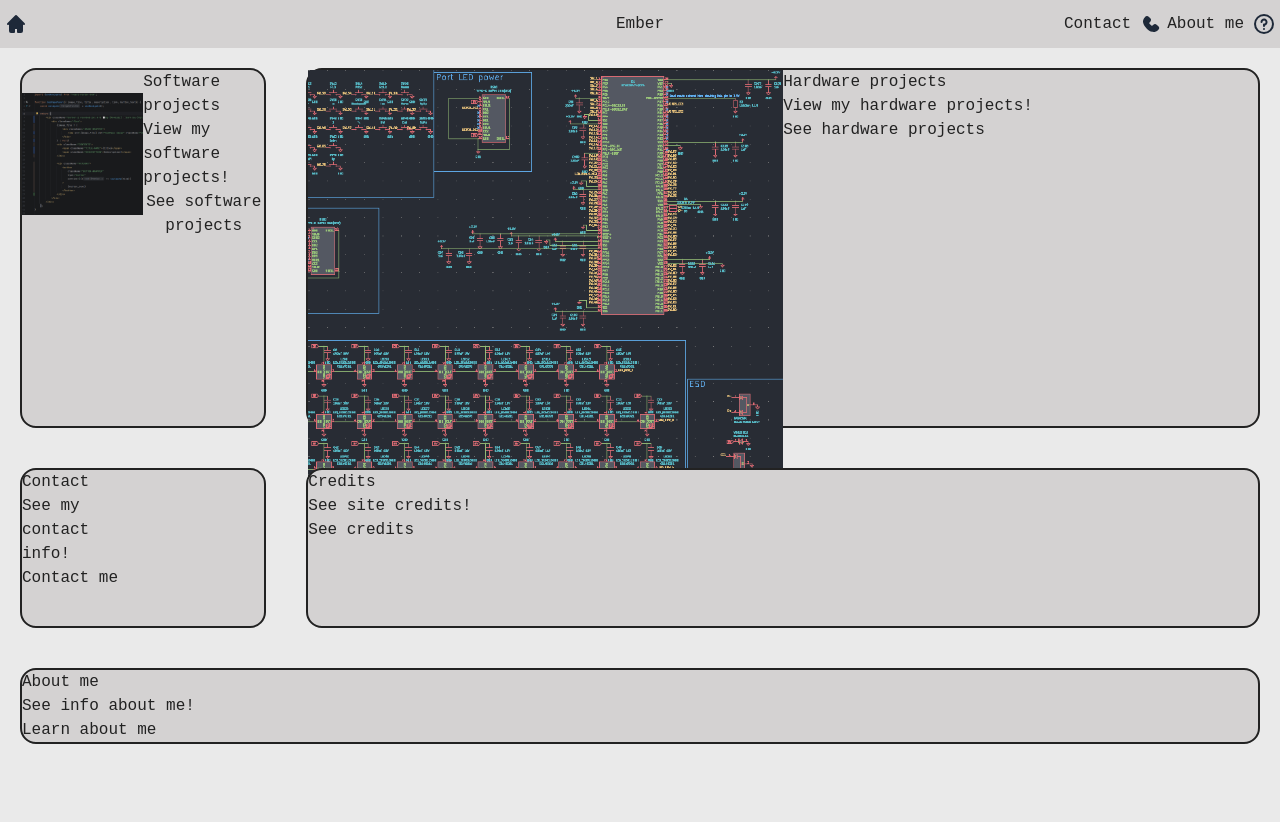
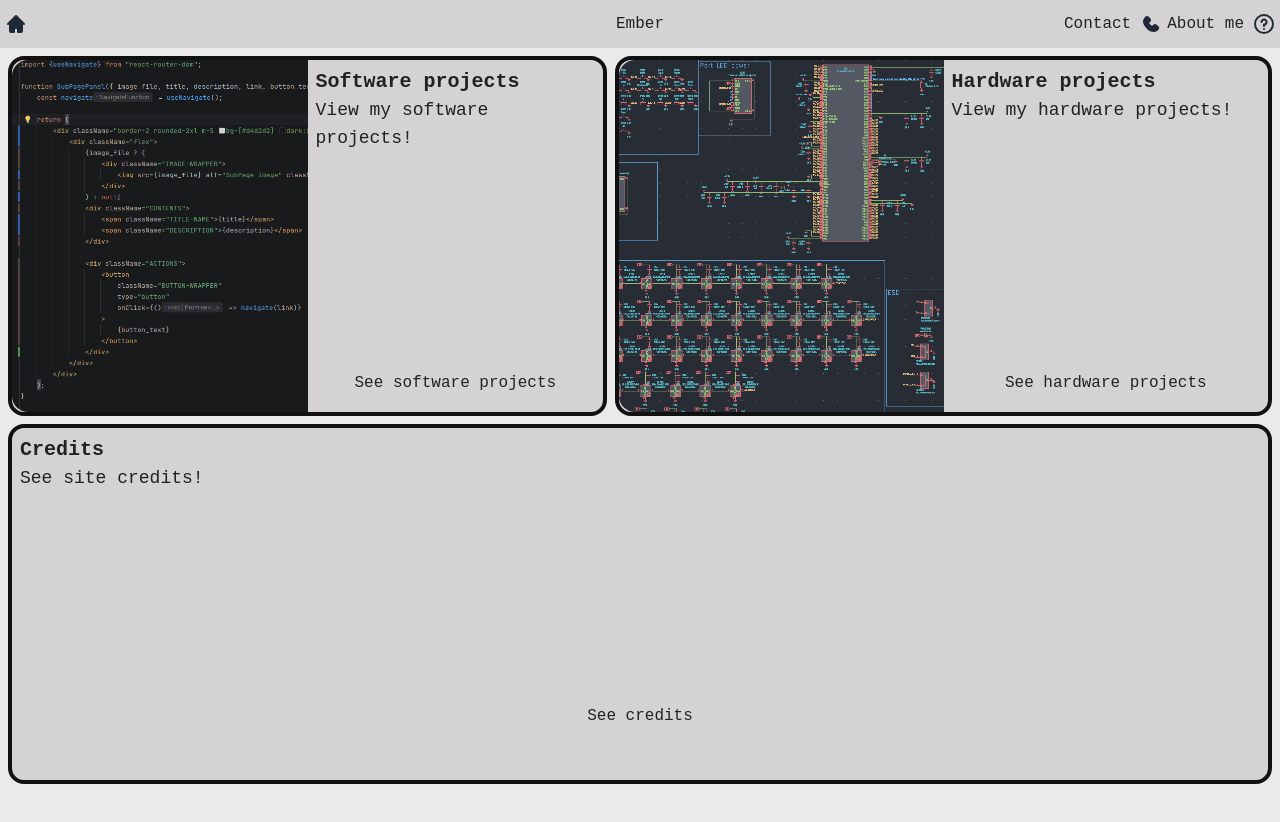
Before and after one commit to emb3rcia/emb3rcia.github.io, a React (Vite) app: page /#/ in a window 1280 px wide. Shown: the top 822 px of the page. After the commit the page ends 800 px from the top, so only its background shows below. Built offline with nearby package versions, Linux system fonts and the light colour scheme.

Commit message:
push / continuing styling, removed contact and about me panel, they are in menubar, now decided to delete credit panel and use menubar instead due to grid not aligning properly

```diff
--- a/src/components/SubPagePanel.jsx
+++ b/src/components/SubPagePanel.jsx
@@ -4,23 +4,22 @@ function SubPagePanel({ image_file, title, description, link, button_text}) {
     const navigate = useNavigate();
 
     return (
-        <div className="border-2 rounded-2xl m-5 gap-6 bg-[#d4d2d2] dark:bg-[#171717]">
-            <div className="flex">
+        <div className="flex border-4 border-[#111111] rounded-2xl bg-[#d4d2d2] dark:bg-[#171717] h-full box-border">
             {image_file ? (
-                    <div className="flex-1 min-h-0 items">
-                        <img src={image_file} alt="SubPage image" className="h-full w-full object-contain" />
+                <>
+                    <div className="h-full shrink-0 grow-0 w-1/2 overflow-hidden">
+                        <img src={image_file} alt="SubPage image" className="h-full w-full object-cover rounded-l-2xl" />
                     </div>
-                ) : null}
-                <div className="w-1/2">
-                    <div className="CONTENTS">
-                        <span className="TITLE-NAME">{title}</span>
+                    <div className="flex flex-col h-full w-1/2 shrink-0">
+                        <div className="flex-1 p-2">
+                            <span className="font-bold text-xl">{title}</span>
                             <br/>
-                        <span className="DESCRIPTION">{description}</span>
+                            <span className="text-lg">{description}</span>
                         </div>
 
-                    <div className="ACTIONS">
+                        <div className="flex flex-none justify-center items-center h-1/6">
                             <button
-                            className="BUTTON-WRAPPER"
+                                className="dark:bg-[#111111] w-full h-full rounded-2xl"
                                 type="button"
                                 onClick={() => navigate(link)}
                             >
@@ -28,7 +27,26 @@ function SubPagePanel({ image_file, title, description, link, button_text}) {
                             </button>
                         </div>
                     </div>
+                </>
+                ) : (
+                    <div className="flex flex-col h-full w-full p-2">
+                        <div className="flex-1">
+                            <span className="font-bold text-xl">{title}</span>
+                            <br/>
+                            <span className="text-lg">{description}</span>
                         </div>
+
+                        <div className="h-1/3 flex-none justify-center items-center">
+                            <button
+                                className="dark:bg-[#111111] w-full h-full rounded-2xl"
+                                type="button"
+                                onClick={() => navigate(link)}
+                            >
+                                {button_text}
+                            </button>
+                        </div>
+                    </div>
+            )}
         </div>
     );
 }
--- a/src/pages/Home.jsx
+++ b/src/pages/Home.jsx
@@ -8,13 +8,11 @@ function Home() {
     return (
         <div>
             <MenuBar />
-            <div className="pt-12 grid grid-cols-1 md:grid-cols-2 md:grid-rows-[50vh_25vh_25vh]">
+            <div className="pt-14 px-2 grid grid-cols-1 md:grid-cols-[1fr_1fr] gap-2 md:grid-rows-[45vh_45vh]">
                 <SubPagePanel image_file={SoftwareImage} title="Software projects" description="View my software projects!" link="/software" button_text="See software projects"/>
                 <SubPagePanel image_file={HardwareImage} title="Hardware projects" description="View my hardware projects!" link="/hardware" button_text="See hardware projects"/>
-                <SubPagePanel title="Contact" description="See my contact info!" link="/contact" button_text="Contact me"/>
-                <SubPagePanel title="Credits" description="See site credits!" link="/credits" button_text="See credits"/>
-                <div className="col-span-2">
-                    <SubPagePanel title="About me" description="See info about me!" link="/about" button_text="Learn about me"/>
+                <div className="col-span-2 h-full w-full">
+                    <SubPagePanel title="Credits" description="See site credits!" link="/credits" button_text="See credits" />
                 </div>
 
             </div>
```
Lines whose indentation alone changed are shown as unchanged.
